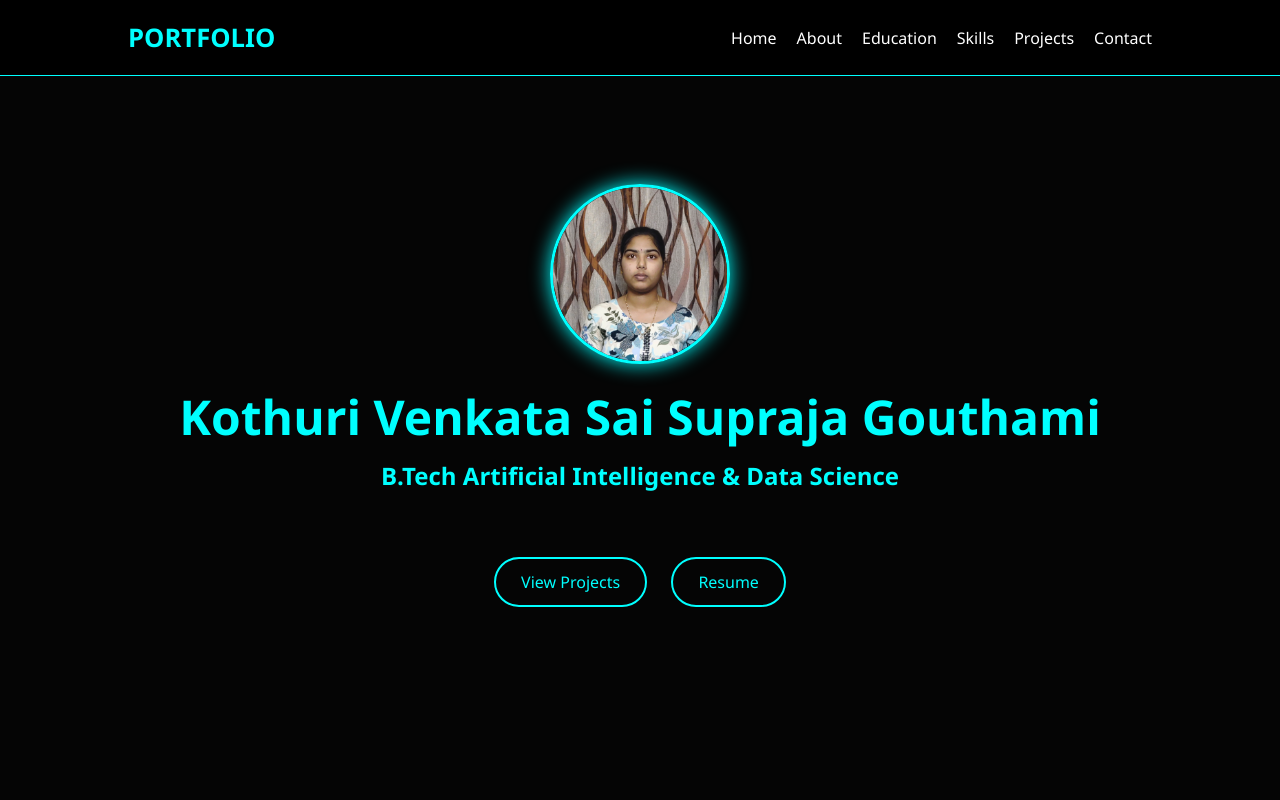
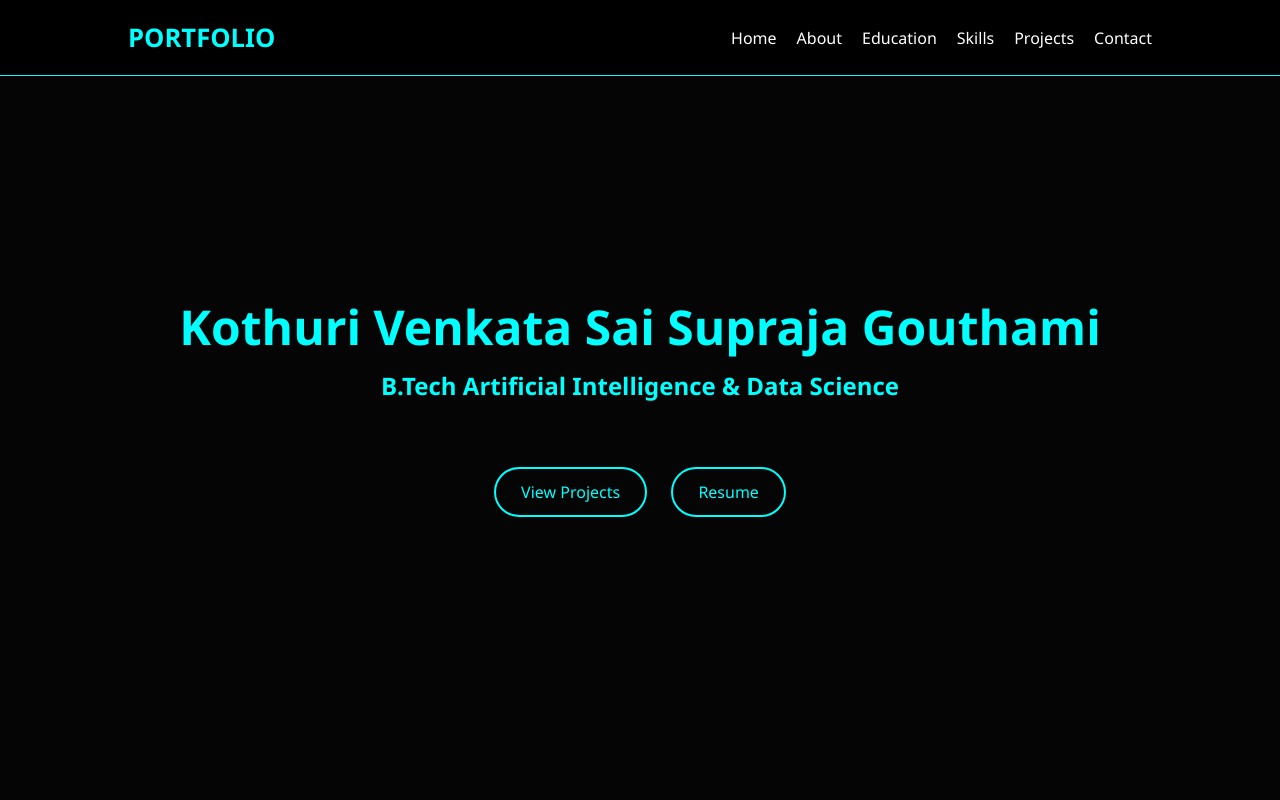
Before and after one commit to kothurigowthami6-code/PORTFOLIO, a plain HTML site: page index.html in a window 1280 px wide. Shown: the top 800 px of the page. Drawn offline with Linux system fonts and the light colour scheme.

Commit message:
updated portfolio

```diff
--- a/index.html
+++ b/index.html
@@ -26,7 +26,7 @@
 <!-- HERO -->
 <section id="home" class="hero">
 
-    <img src="profile.jpeg" alt="Profile" class="profile-img">
+
 
     <h1>Kothuri Venkata Sai Supraja Gouthami</h1>
 
```
Also changed, not shown: profile.jpeg (deleted).
